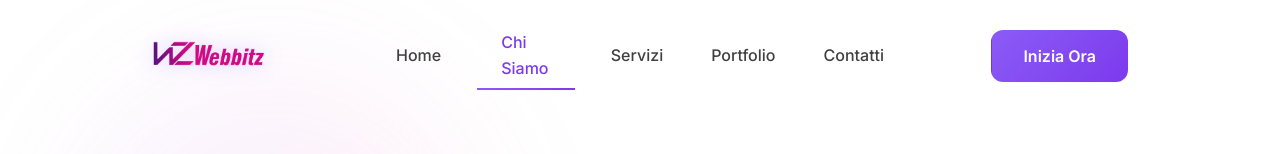
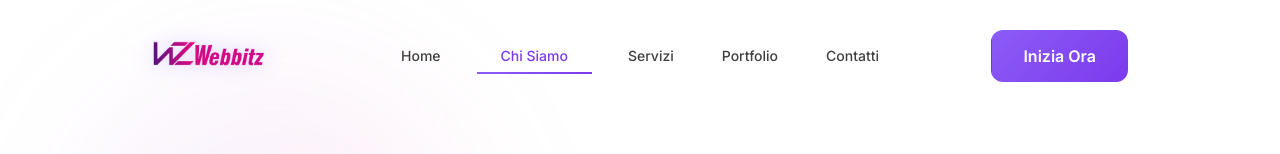
Before and after one commit to simoncinid/nostroSito, a React (Vite) app: page /about in a window 1280 px wide. Shown: the top 154 px of the page. Built offline with nearby package versions, Linux system fonts and the light colour scheme.

Commit message:
Update Spicchio Di Luna location to Livorno and reduce navbar font size

```diff
--- a/src/components/layout/Navbar.tsx
+++ b/src/components/layout/Navbar.tsx
@@ -75,7 +75,7 @@ const Navbar = () => {
                 <Link
                   key={item.path}
                   to={item.path}
-                  className={`relative px-3 py-2 font-medium transition-all duration-300 group ${
+                  className={`relative px-3 py-2 font-medium text-sm transition-all duration-300 group ${
                     location.pathname === item.path
                       ? 'text-primary-600'
                       : 'text-gray-700 hover:text-primary-600'
--- a/src/components/sections/ClientsMap.tsx
+++ b/src/components/sections/ClientsMap.tsx
@@ -158,7 +158,7 @@ const ClientsMap = () => {
     { lat: 43.5515, lng: 11.2412, name: "La Bottega della Scuderia (Firenze)", link: "https://labottegadellascruderia.com" },
     { lat: 43.6167, lng: 10.2833, name: "Bagno Paradiso (Livorno)", link: "https://bagnoparadisotirrenia.it" },
     { lat: 40.8518, lng: 14.2681, name: "Napoli Into Core (Napoli)", link: "https://napolintocore.it" },
-    { lat: 43.7719, lng: 11.2484, name: "Spicchio Di Luna (Firenze)", link: "https://spicchiodiluna.it" },
+    { lat: 43.5500, lng: 10.3167, name: "Spicchio Di Luna (Livorno)", link: "https://spicchiodiluna.it" },
     { lat: 40.8518, lng: 14.2681, name: "Diaz Microtorrefazione (Napoli)", link: "https://diazmicrotorrefazione.com" }
   ]
 
```
